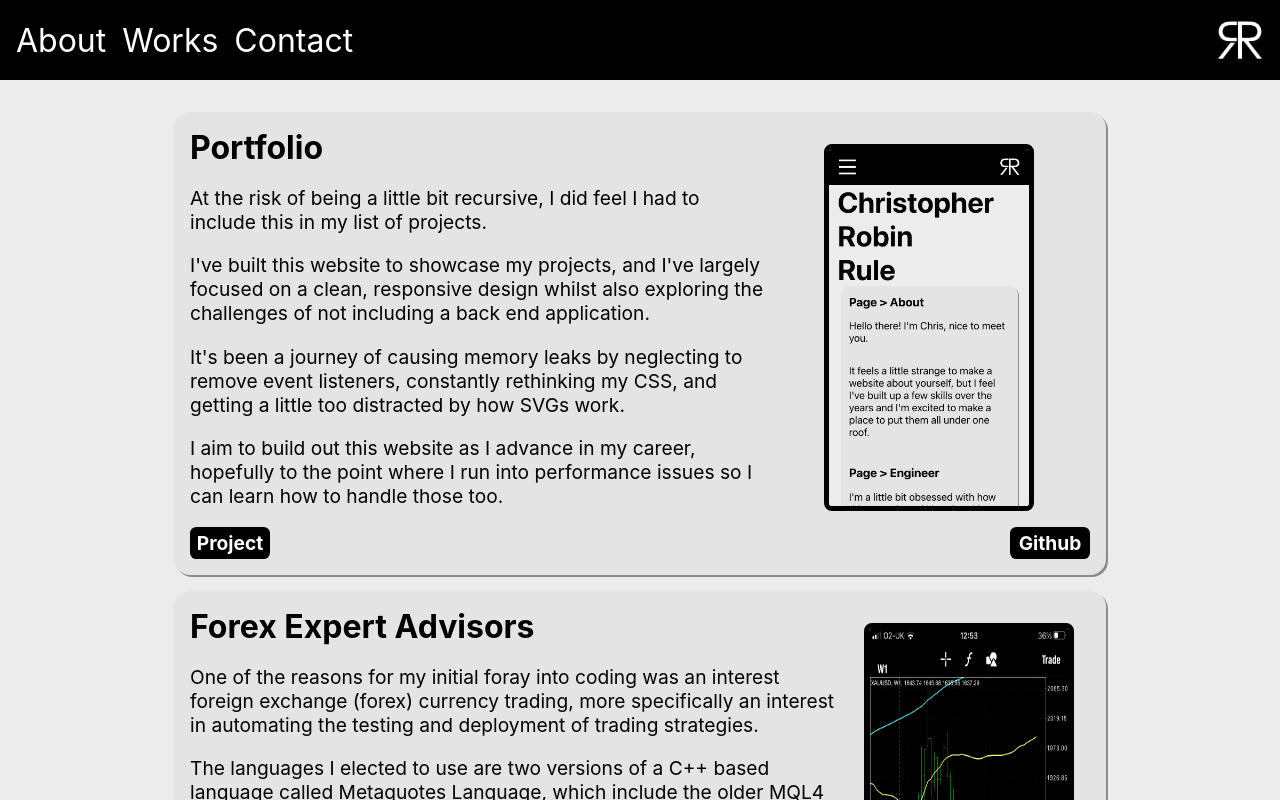
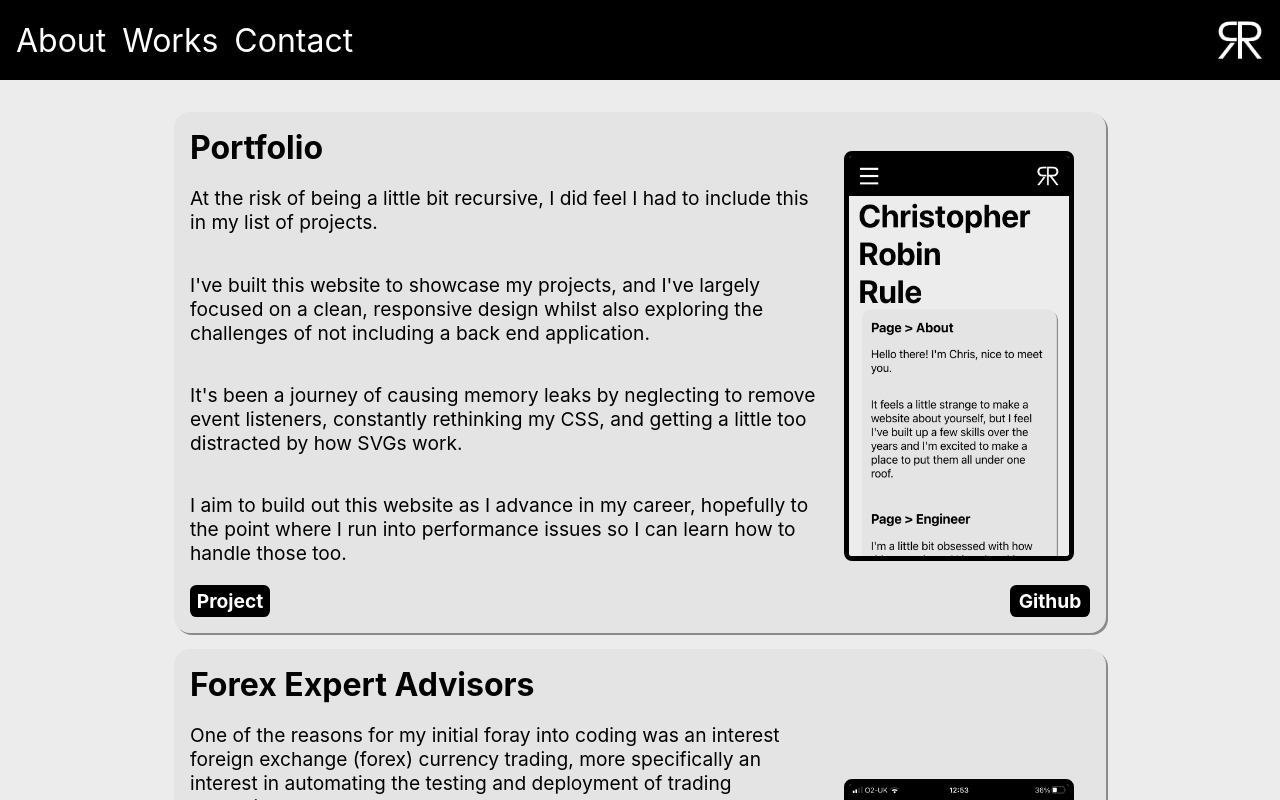
Before and after one commit to Chris-Rule/Portfolio, a React (Create React App) app: page /works in a window 1280 px wide. Shown: the top 800 px of the page. Built offline with nearby package versions, Linux system fonts and the light colour scheme.

Commit message:
re-sized images in project containers

```diff
--- a/src/Components/Works.css
+++ b/src/Components/Works.css
@@ -18,8 +18,6 @@
   border-radius: 1rem;
   width: 80vw;
   padding: 1rem;
-
-  white-space: pre-wrap;
 }
 
 .works .project-panel h1 {
@@ -33,17 +31,24 @@
   display: flex;
 }
 
+.works .text-container {
+  display: flex;
+  flex-direction: column;
+  width: auto;
+}
+
 .works .project-panel .img-container {
   display: flex;
-  width: 100%;
   justify-content: center;
+  align-items: center;
 }
 
 .works .project-panel img {
   margin: 1rem;
   background-color: white;
   align-items: center;
-  width: 200px;
+  width: 220px;
+  height: 400px;
   border: 5px solid black;
   border-radius: 0.5rem;
 }
```
